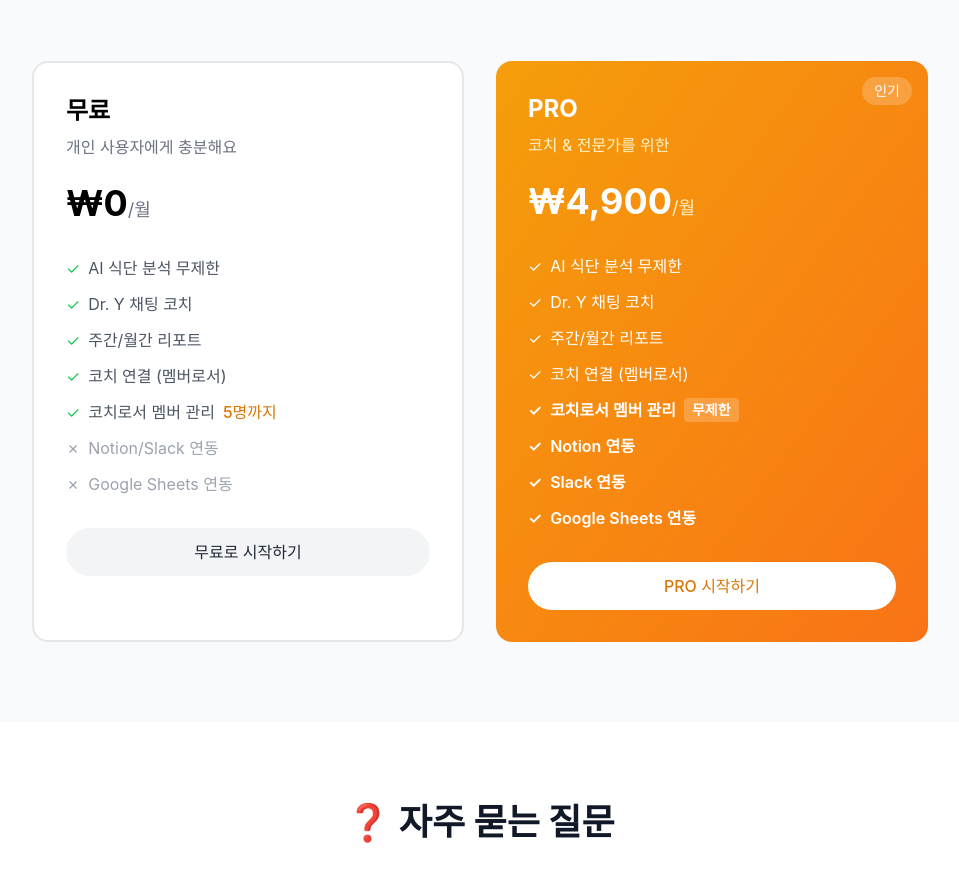
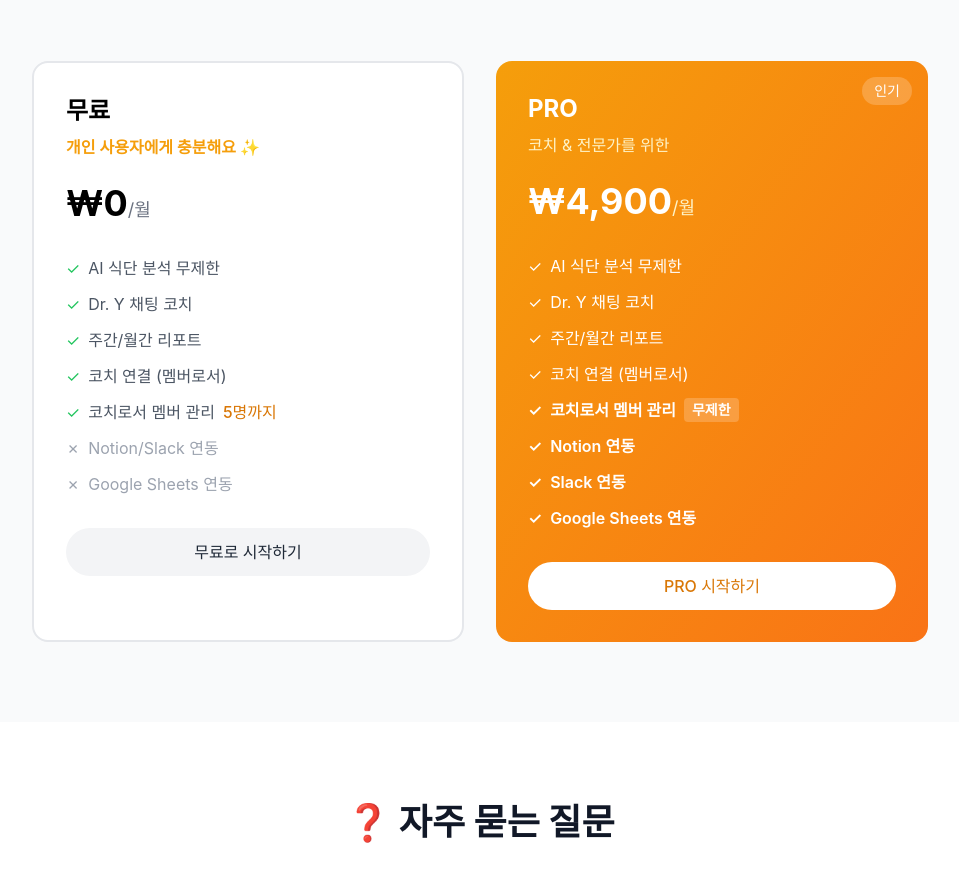
Before and after one commit to GINI1713/eatme-landing, a React (Vite) app: page / in a window 1280 px wide. Shown: the part 3400-4281 px from the top of the page, without its empty margins (160-1119 px from the left). Built offline with nearby package versions, Linux system fonts and the light colour scheme.

Commit message:
style: 무료 플랜 문구 강조 색상 추가

```diff
--- a/src/App.tsx
+++ b/src/App.tsx
@@ -366,7 +366,7 @@ function App() {
             {/* Free Plan */}
             <div className="bg-white rounded-2xl p-8 border-2 border-gray-200">
               <h3 className="text-2xl font-bold mb-2">무료</h3>
-              <p className="text-gray-500 mb-6">개인 사용자에게 충분해요</p>
+              <p className="text-amber-500 font-semibold mb-6">개인 사용자에게 충분해요 ✨</p>
               <div className="text-4xl font-bold mb-8">₩0<span className="text-lg font-normal text-gray-500">/월</span></div>
               <ul className="space-y-3 mb-8">
                 <li className="flex items-center gap-2 text-gray-600">
```
